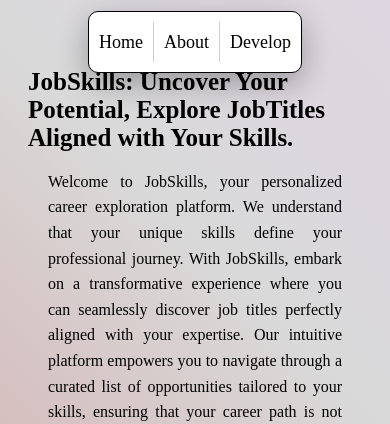
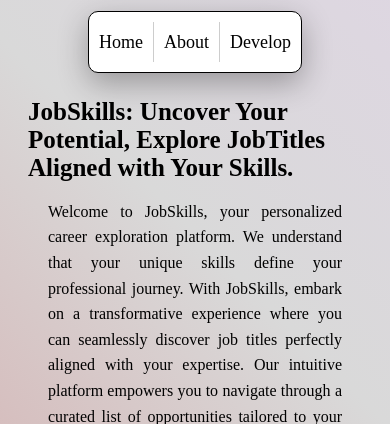
Before and after one commit to likhith1409/JobSkill, a Flask app: page / in a window 390 px wide. Shown: the top 424 px of the page. Run offline with Flask 3, Linux system fonts and the light colour scheme.

Commit message:
Update style.css

```diff
--- a/static/styles/style.css
+++ b/static/styles/style.css
@@ -399,7 +399,7 @@
 
   h1 {
     font-size: 2.5em;
-    margin-top: 40px;
+    margin-top: 70px;
   }
 
   p {
```
